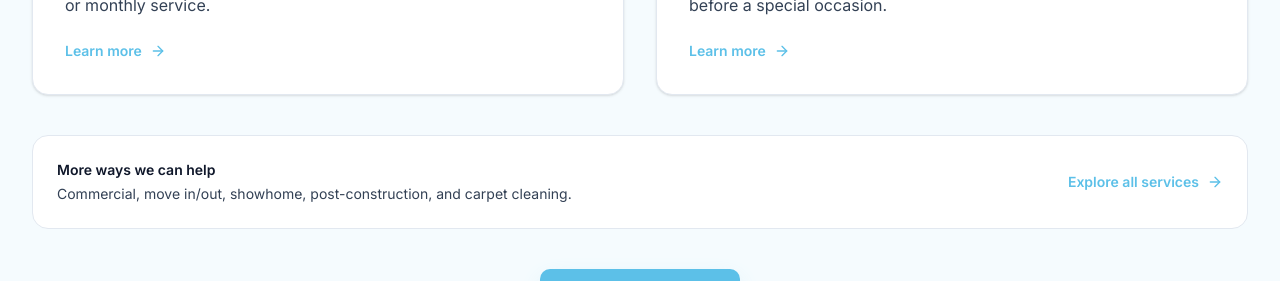
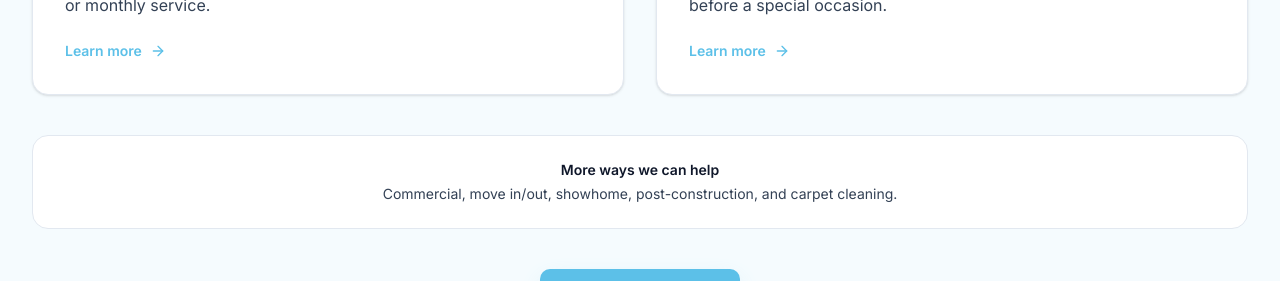
Before and after one commit to jesseegedegbe3-collab/scrubfair-website-build, a React (Vite) app: page / in a window 1280 px wide. Shown: the part 1600-1881 px from the top of the page. Built offline with nearby package versions, Linux system fonts and the light colour scheme; no server answers; what @convex-dev/auth would draw is missing.

Commit message:
Freebuff: Why are there two ways to get to the services page below...

```diff
--- a/src/pages/Landing.tsx
+++ b/src/pages/Landing.tsx
@@ -188,24 +188,13 @@ export default function Home() {
             ))}
           </div>
 
-          <div className="mt-10 rounded-2xl border border-slate-200 bg-white p-5 sm:p-6">
-            <div className="flex flex-col gap-3 sm:flex-row sm:items-center sm:justify-between">
-              <div>
+          <div className="mt-10 rounded-2xl border border-slate-200 bg-white p-5 text-center sm:p-6">
             <p className="text-sm font-semibold text-brand-ink">
               More ways we can help
             </p>
             <p className="mt-1 text-sm text-brand-slate">
               Commercial, move in/out, showhome, post-construction, and carpet cleaning.
             </p>
-              </div>
-              <Link
-                to="/services"
-                className="inline-flex shrink-0 items-center gap-2 text-sm font-semibold text-brand-deep hover:text-brand-deep-hover"
-              >
-                Explore all services
-                <ArrowRight className="size-4" aria-hidden />
-              </Link>
-            </div>
           </div>
 
           <div className="mt-10 text-center">
```
Lines whose indentation alone changed are shown as unchanged.
